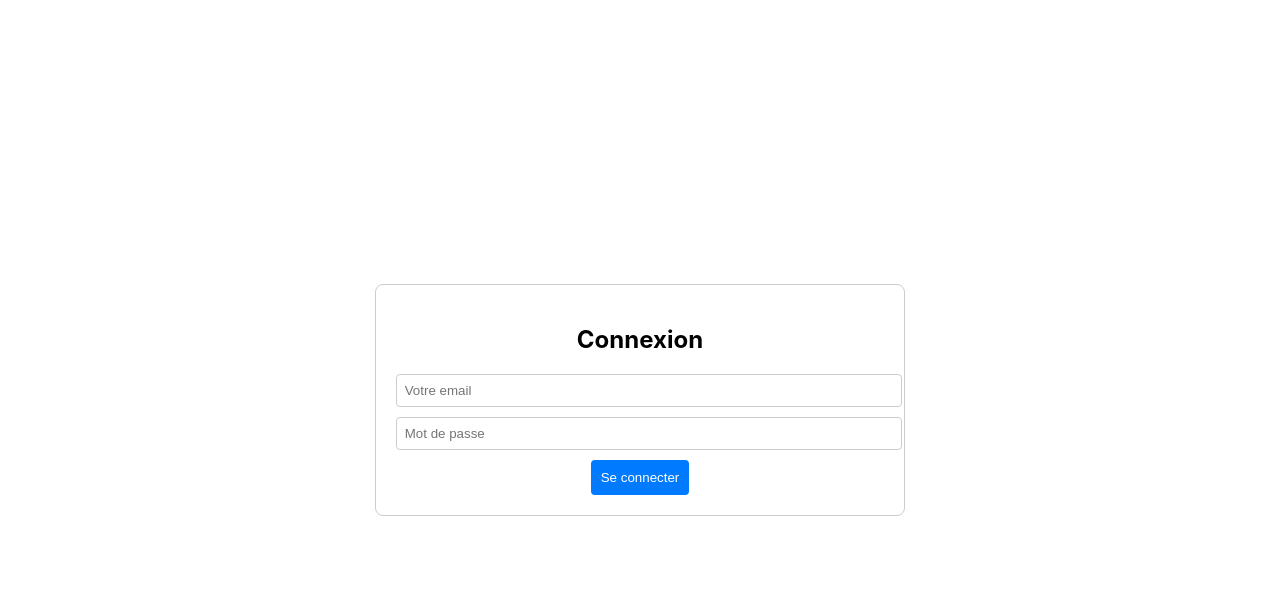
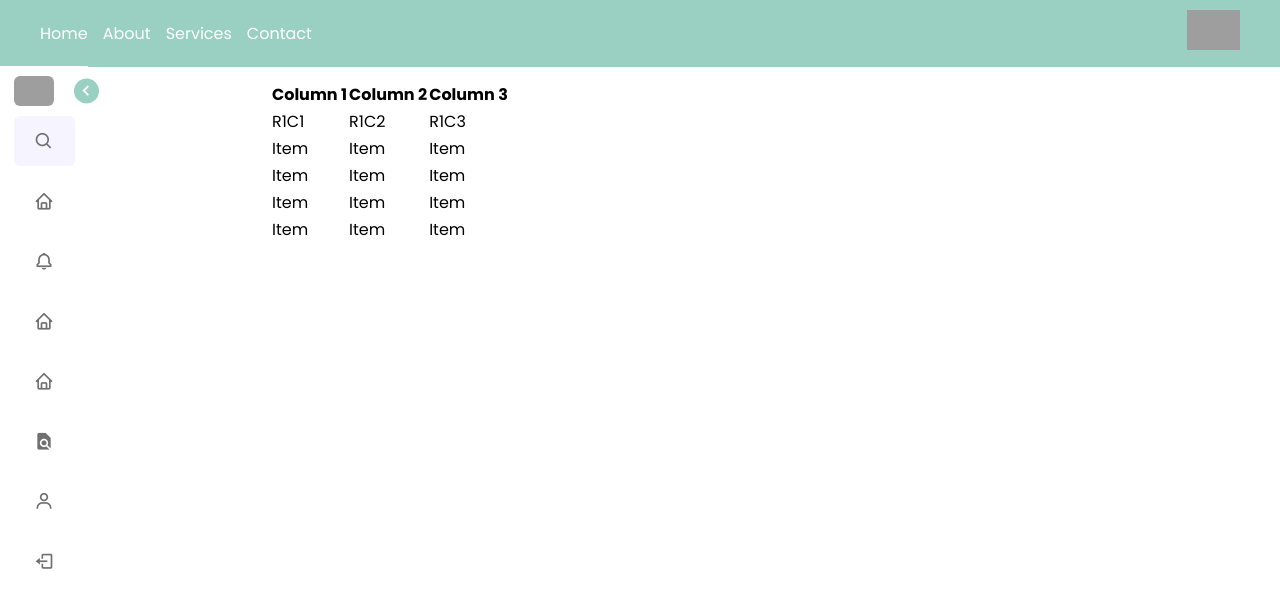
Before and after one commit to aymanems/FrontEndMyProject, a React (Create React App) app in the folder frontend/: page /page in a window 1280 px wide. Before the commit this address led to /. Shown: the top 608 px of the page. Built offline with nearby package versions, Linux system fonts and the light colour scheme; grey boxes are pictures that could not be loaded.

Commit message:
ajouter sidebar menu with toggle button avec css

```diff
--- a/frontend/package.json
+++ b/frontend/package.json
@@ -7,6 +7,9 @@
     "@testing-library/react": "^13.4.0",
     "@testing-library/user-event": "^13.5.0",
     "axios": "^1.6.3",
+    "bootstrap": "^5.0.0-beta1",
+    "boxicons": "^2.1.4",
+    "jquery": "^3.2.1",
     "react": "^18.2.0",
     "react-dom": "^18.2.0",
     "react-router": "^6.21.1",
--- a/frontend/src/component/Page.jsx
+++ b/frontend/src/component/Page.jsx
@@ -1,26 +1,172 @@
-import React, { useEffect } from 'react';
-import { useLocation, useNavigate } from 'react-router-dom';
-
+import React, { useEffect, useRef } from 'react'
+import Nav from '../layout/nav'
+import '../css/page.css'
+import { Link } from 'react-router-dom'
 function Page() {
-  const location = useLocation();
-  const boolFromState = location.state?.bool;
-  const navigate = useNavigate();
+  const sidebarRef = useRef(null);
+  const toggleRef = useRef(null);
 
   useEffect(() => {
-    if (!boolFromState) {
-      navigate('/');
-    }
-  }, [boolFromState, navigate]);
+    // Accessing the current property of the refs to get the actual DOM elements
+    // const body = bodyRef.current;
+    const sidebar = sidebarRef.current;
+    const toggle = toggleRef.current;
+    // const searchBtn = searchBtnRef.current;
+    // const modeSwitch = modeSwitchRef.current;
+    // const modeText = modeTextRef.current;
 
-  return (
+    if (toggle) {
+      toggle.addEventListener('click', () => {
+        sidebar.classList.toggle('close');
+      });
+    }},[])
+return (
     <div>
-      {boolFromState ? (
-        <div>bonjouuuuuuuuuuuuuuur</div>
-      ) : (
-        null
-      )}
+      <div className="nav">
+
+      <Nav />
+
+      </div>
+
+   <container   >
+      <nav className="sidebar close" ref={sidebarRef}>
+        <header>
+          <div className="image-text">
+            <span className="image">
+              <img  src="/image/logo.jpg" alt="lg" srcset="" />
+            </span>
+
+            <div className="text header-text">
+              <span className="name"> Arizona </span>
+              {/*<span className="profession"> web devlopper </span>*/}
+
+            </div>
+          </div>
+
+          <i class='bx bx-chevron-right toggle'  ref={toggleRef}></i>
+        </header>
+
+        <div className="menu-bar">
+          <div className="menu">
+            <li className="search-box" >
+            <i class='bx bx-search icon'></i>
+                <input type="search" placeholder='Search...' name="" id="" />
+            </li>
+            <ul className="menu-links">
+
+
+              <li className="nav-link">
+                <Link className='lien' to={'/page'}>
+                <i class='bx bx-home icon'></i>
+                <span className="text nav-text">Home</span>
+                </Link>
+              </li>
+              <li className="nav-link">
+                <Link className='lien' to={'/page'}>
+                <i class='bx bx-bell icon'></i>
+                <span className="text nav-text">Notification</span>
+                </Link>
+              </li>
+              <li className="nav-link">
+                <Link className='lien' to={'/page'}>
+                <i class='bx bx-home icon'></i>
+                <span className="text nav-text">Home</span>
+                </Link>
+              </li>
+              <li className="nav-link">
+                <Link className='lien' to={'/page'}>
+                <i class='bx bx-home icon'></i>
+                <span className="text nav-text">Home</span>
+                </Link>
+              </li>
+              <li className="nav-link">
+                <Link className='lien' to={'/page'}>
+                <i class='bx bxs-file-find icon'></i>
+                <span className="text nav-text">Les I personnelle</span>
+                </Link>
+              </li>
+              <li className="nav-link">
+                <Link className='lien' to={'/page'}>
+                <i class='bx bx-user icon'></i>
+                <span className="text nav-text">Profile</span>
+                </Link>
+              </li>
+
+
+            </ul>
+          </div>
+
+          <div className="buttom-content">
+              <li className="">
+                <Link className='lien' to={'/page'}>
+                  <i class='bx bx-log-out icon'></i>
+                  <span className="text nav-text">Logout</span>
+                </Link>
+              </li>
+
+
+
+          </div>
+        </div>
+       </nav>
+   </container>
+
+
+
+   <div className='content' >
+
+   <div
+    class="table-responsive"
+   >
+    <table
+      class="table table-primary"
+    >
+      <thead>
+        <tr>
+          <th scope="col">Column 1</th>
+          <th scope="col">Column 2</th>
+          <th scope="col">Column 3</th>
+        </tr>
+      </thead>
+      <tbody>
+        <tr class="">
+          <td scope="row">R1C1</td>
+          <td>R1C2</td>
+          <td>R1C3</td>
+        </tr>
+        <tr class="">
+          <td scope="row">Item</td>
+          <td>Item</td>
+          <td>Item</td>
+        </tr>
+        <tr class="">
+          <td scope="row">Item</td>
+          <td>Item</td>
+          <td>Item</td>
+        </tr>
+        <tr class="">
+          <td scope="row">Item</td>
+          <td>Item</td>
+          <td>Item</td>
+        </tr>
+        <tr class="">
+          <td scope="row">Item</td>
+          <td>Item</td>
+          <td>Item</td>
+        </tr>
+      </tbody>
+    </table>
+   </div>
+
+
+
+   </div>
+
+
+
+
     </div>
-  );
+  )
 }
 
-export default Page;
+export default Page
--- /dev/null
+++ b/frontend/src/css/nav.css
@@ -0,0 +1,27 @@
+.navbar {
+    background-color: #9AD0C2;
+    color: #fff;
+    padding: 10px 0;
+  }
+
+  .navbar-container {
+    display: flex;
+    justify-content: space-between;
+    align-items: center;
+    max-width: 1200px;
+    margin: 0 auto;
+  }
+
+  .navbar-left {
+    display: flex;
+  }
+
+  .navbar-left a {
+    color: #fff;
+    text-decoration: none;
+    margin-right: 15px;
+  }
+
+  .navbar-right img {
+    max-height: 40px;
+  }
--- /dev/null
+++ b/frontend/src/css/page.css
@@ -0,0 +1,188 @@
+@import url('https://fonts.googleapis.com/css2?family=Poppins:wght@300;400;500;600;700&display=swap');
+*{
+    font-family: 'Poppins', sans-serif;
+    margin: 0;
+    padding: 0;
+    box-sizing: border-box;
+}
+
+:root{
+        /* ==== Colors ==== */
+        --body-color:#E4E9F7;
+        --sidebar-color:#FFF;
+        ---primary-color:#9AD0C2;
+        ---primary-color-light:#F6F5FF;
+        ---toggle-color:#DDD;
+        --text-color:#707070;
+
+        /* ==== Transition ==== */
+        --tran-02:all 0.2s ease;
+        --tran-03:all 0.3s ease;
+        --tran-04:all 0.4s ease;
+        --tran-05:all 0.4s ease;
+
+}
+.nav{
+    position: fixed;
+    top: 0;
+    left: 0;
+    width: 100%;
+}
+container{
+    height: 100vh;
+    background-color: red;
+    transition: var(--tran-02);
+}
+container.dark {
+    --body-color: #18191a;
+    --sidebar-color: #242526;
+    --primary-color: #3A3B3C;
+    --primary-color-light: #3A3B3C;
+    --toggle-color: #FFF;
+    --text-color: #CCC;
+  }
+
+
+
+      /* ==== sidebar ==== */
+.sidebar{
+    z-index: 0;
+    position: fixed;
+    top:66px ;
+    left: 0;
+    height: 100%;
+    width: 250px;
+    padding: 10px 14px;
+    background: var( --sidebar-color);
+    transition: var(--tran-05);
+}
+.sidebar.close{
+    width: 88px;
+}
+
+    /* ==== Resiable CSS ==== */
+.sidebar .text{
+    font-size: 16px;
+    font-weight: 500;
+    color:  var(--text-color);
+    transition: var(--tran-03);
+    white-space: nowrap;
+    opacity: 1;
+}
+.sidebar.close .text{
+    opacity: 0;
+}
+.sidebar .image{
+    min-width: 60px;
+    display: flex;
+    align-items: center;
+}
+
+.sidebar li{
+    height: 50px;
+    margin-top: 10px;
+    list-style: none;
+    display: flex;
+    align-items: center;
+}
+.sidebar li .icon{
+    display: flex;
+    align-items: center;
+    justify-content: center;
+    font-size: 20px;
+    min-width: 60px;
+}
+.sidebar li .icon , .sidebar li .text{
+    color: var(--text-color);
+    transition: var(--tran-02);
+}
+.sidebar header{
+    position: relative;
+}
+.sidebar .image-text img {
+    width: 40px;
+    border-radius: 6px;
+}
+.sidebar header .image-text{
+    display: flex;
+    align-items: center;
+}
+
+header .image-text .header-text{
+    display: flex;
+    flex-direction: column;
+
+}
+.header-text .name{
+    font-weight: 600;
+}
+.header-text .profession{
+   margin-top: -2px;
+
+}
+
+.sidebar header .toggle{
+    position: absolute;
+    top: 50%;
+    right: -25px;
+    transform: translateY(-50%);
+    height: 25px;
+    width: 25px;
+    background: var(---primary-color);
+    display: flex;
+    align-items: center;
+    justify-content: center;
+    border-radius: 50%;
+    color: var(--sidebar-color);
+    font-size: 22px;
+    transition: var(--tran-03);
+
+}
+
+.sidebar.close header  .toggle{
+    transform: translateY(-50%) rotate(180deg);
+}
+
+.sidebar  .search-box{
+    background: var(---primary-color-light);
+    border-radius: 6px;
+}
+.search-box input{
+    position: relative;
+    top: 5px;
+    left: -15px;
+    height: 100%;
+    width: 100%;
+    outline: none;
+    border: none;
+    border-radius: 6px;
+    background: var(---primary-color-light);
+
+}
+.sidebar li .lien{
+    height: 100%;
+    display: flex;
+    align-items: center;
+    text-decoration: none;
+    border-radius: 6px;
+    transition: var(--tran-04);
+    width: 100%;
+
+}
+.sidebar li .lien:hover{
+    background: var(---primary-color);
+}
+.sidebar li .lien:hover .icon,.sidebar li .lien:hover .text{
+color: var(--sidebar-color);
+}
+
+.sidebar .menu-bar{
+    height: calc(100% -50px);
+    display: flex;
+    flex-direction: column;
+    justify-content: space-between;
+}
+.content{
+    margin-top: 80px;
+    margin-left: 270px;
+}
--- a/frontend/src/index.js
+++ b/frontend/src/index.js
@@ -5,6 +5,8 @@ import Login from './component/Login';
 import { BrowserRouter, Route, Routes } from 'react-router-dom';
 // import reportWebVitals from './reportWebVitals';
 import Page from './component/Page';
+import 'boxicons/css/boxicons.min.css';
+
 
 const root = ReactDOM.createRoot(document.getElementById('root'));
 root.render(
--- /dev/null
+++ b/frontend/src/layout/nav.jsx
@@ -0,0 +1,27 @@
+import React from 'react';
+import { Link } from 'react-router-dom';
+import '../css/nav.css'
+function Nav() {
+
+  return (
+    <nav className="navbar">
+      <div className="navbar-container">
+        <div className="navbar-left">
+          <Link to="/page">Home</Link>
+          <Link to="/about">About</Link>
+          <Link to="/services">Services</Link>
+          <Link to="/contact">Contact</Link>
+        </div>
+        <div className="navbar-right">
+          <img src="/image/logo.jpg" alt="Logo"  className="navbar-logo" />
+        </div>
+      </div>
+    </nav>
+
+
+
+
+  );
+}
+
+export default Nav;
```
Also changed, not shown: 2 other files (tests, documents, lock files or other folders).
